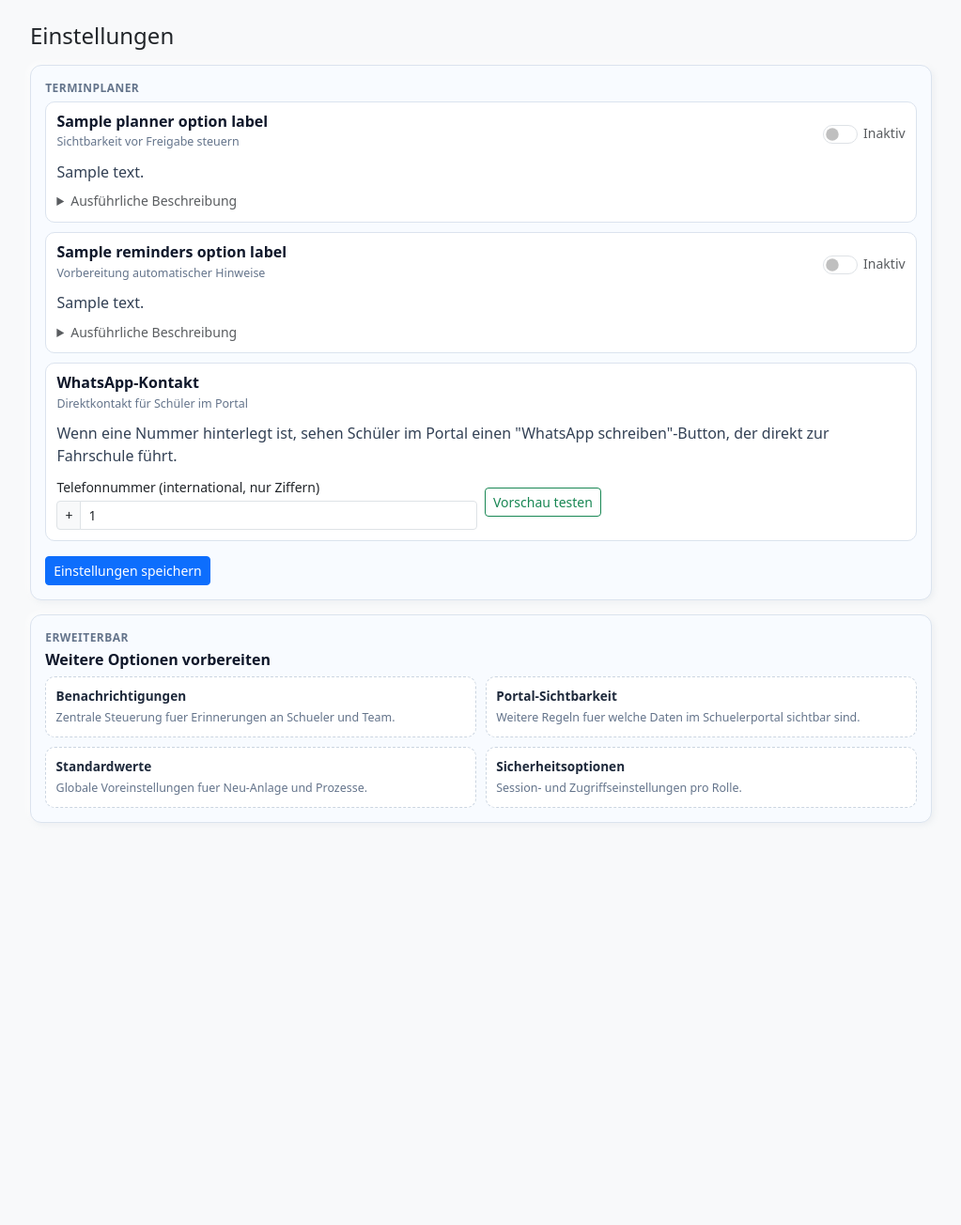
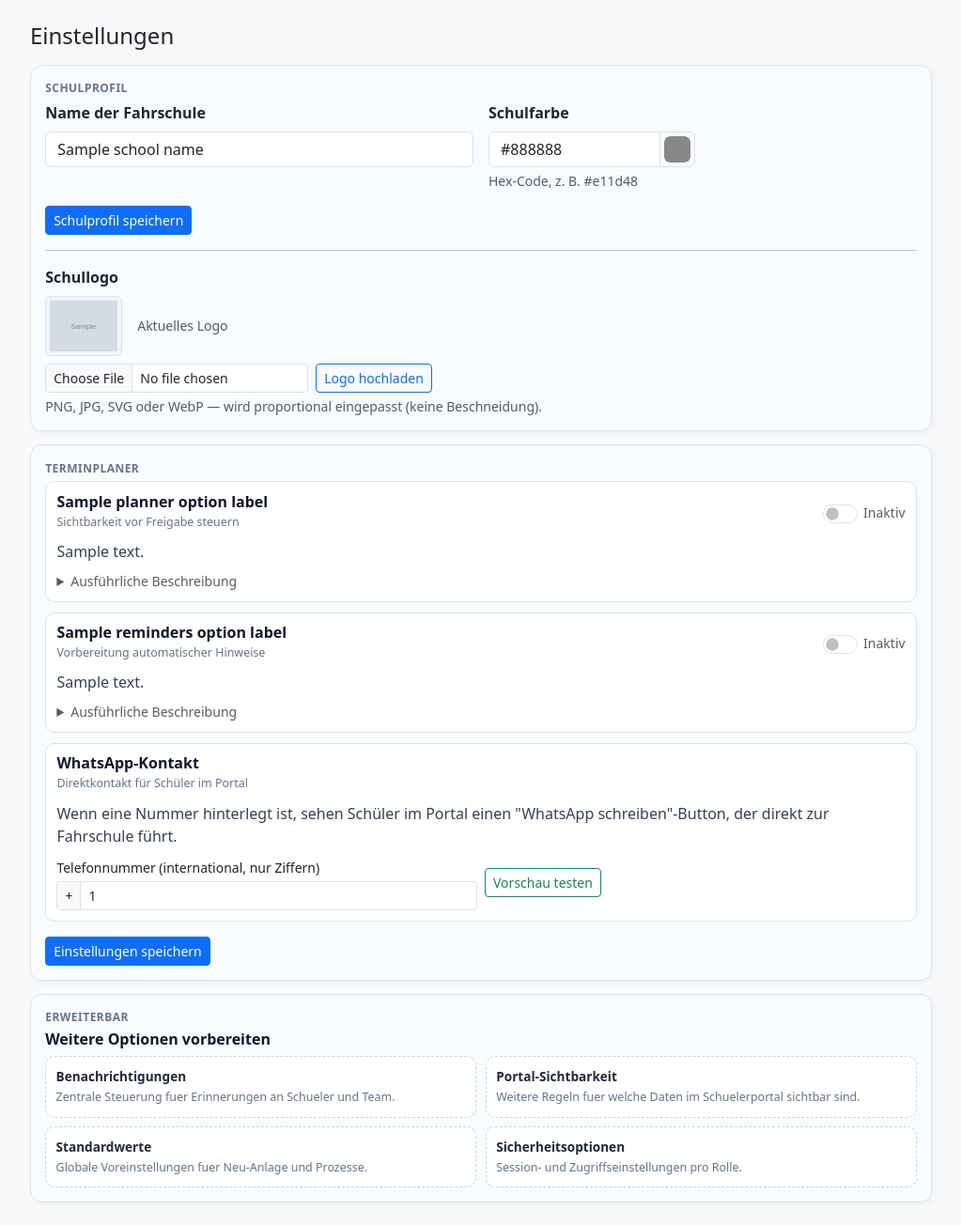
Before and after one commit to wd365de/FahrManager365, a FastAPI app: template app/templates/settings.html in a window 1280 px wide. Shown: the whole page at 94% size, without its empty margins (50-1073 px from the left). Before the commit the page ends 876 px from the top, so only its background shows below. Run offline with FastAPI, Linux system fonts and the light colour scheme; the template is opened without the code that fills it: most values are stand-ins (such as "Sample title", 1, 10 or a date in 2020); grey boxes marked "Sample" are stand-in pictures.

Commit message:
Add school logo upload, school name/color in settings, dynamic logo in sidebar

```diff
--- a/app/routes/theme_routes.py
+++ b/app/routes/theme_routes.py
@@ -6,7 +6,7 @@ from sqlalchemy.orm import Session
 
 from app.database import get_db
 from app.planner_settings import get_planner_setting_value
-from app.settings import SCHOOL_NAME, SCHOOL_PRIMARY_COLOR
+from app.settings import SCHOOL_LOGO_URL, SCHOOL_NAME, SCHOOL_PRIMARY_COLOR
 
 router = APIRouter()
 
@@ -45,7 +45,9 @@ def theme_css(db: Session = Depends(get_db)):
 
 @router.get("/api/school-settings")
 def school_settings_api(db: Session = Depends(get_db)):
+    logo_url = (get_planner_setting_value(db, SCHOOL_LOGO_URL) or "").strip()
     return {
         "name": (get_planner_setting_value(db, SCHOOL_NAME) or "Fahrschule").strip(),
         "color": _safe_color(get_planner_setting_value(db, SCHOOL_PRIMARY_COLOR), "#e11d48"),
+        "logo_url": logo_url if logo_url else None,
     }
--- a/app/settings.py
+++ b/app/settings.py
@@ -12,6 +12,7 @@ PLANNER_SETTING_AUTO_REMINDERS = "planner.auto_reminders"
 SCHOOL_WHATSAPP_NUMBER = "school.whatsapp_number"
 SCHOOL_NAME = "school.name"
 SCHOOL_PRIMARY_COLOR = "school.primary_color"
+SCHOOL_LOGO_URL = "school.logo_url"
 MASTER_DATA_APPOINTMENT_TYPES = "master_data.appointment_types"
 MASTER_DATA_CLASSES = "master_data.classes"
 MASTER_DATA_PRODUCTS = "master_data.products"
--- a/app/templates/base.html
+++ b/app/templates/base.html
@@ -14,7 +14,7 @@
 <header class="mobile-topbar d-lg-none">
     <div class="mobile-topbar-head">
         <a class="mobile-brand" href="{% if user.role == 'student' %}/portal{% else %}/dashboard{% endif %}">
-            <img src="/static/logo_fahrmanager360.png" alt="FahrManager 360" class="brand-logo-mobile">
+            <img id="mobile-logo-img" src="/static/logo_fahrmanager360.png" alt="FahrManager 360" class="brand-logo-mobile">
         </a>
         <div class="d-flex align-items-center gap-2">
             <span class="small text-muted">Hallo, {{ user.name.split(' ')[0] }}</span>
@@ -62,8 +62,9 @@
 
         <div class="app-sidebar-panel">
             <a class="app-brand" href="/dashboard">
-                <img src="/static/logo_fahrmanager360.png" alt="FahrManager 360" class="brand-logo-sidebar">
+                <img id="sidebar-logo-img" src="/static/logo_fahrmanager360.png" alt="FahrManager 360" class="brand-logo-sidebar">
             </a>
+            <div id="sidebar-school-name" class="sidebar-school-name"></div>
             <div class="sidebar-section-title">Navigation</div>
             <nav class="sidebar-nav">
                 {% if user.role == "admin" %}
@@ -191,13 +192,36 @@
 <script src="https://cdn.jsdelivr.net/npm/bootstrap@5.3.3/dist/js/bootstrap.bundle.min.js"></script>
 <script>
     fetch('/api/school-settings').then(function(r){ return r.json(); }).then(function(s){
-        var logo = document.getElementById('rail-logo-link');
-        if (logo && s.name) {
+        // Rail logo: initials or school logo image
+        var rail = document.getElementById('rail-logo-link');
+        if (rail && s.name) {
             var words = s.name.trim().split(/\s+/);
-            logo.textContent = words.length >= 2
+            var initials = words.length >= 2
                 ? (words[0][0] + words[1][0]).toUpperCase()
                 : s.name.substring(0, 2).toUpperCase();
-            logo.title = s.name;
+            if (s.logo_url) {
+                rail.innerHTML = '<img src="' + s.logo_url + '" alt="' + s.name + '" style="width:100%;height:100%;object-fit:contain;display:block;">';
+            } else {
+                rail.textContent = initials;
+            }
+            rail.title = s.name;
+        }
+        // Sidebar panel logo
+        var sidebarImg = document.getElementById('sidebar-logo-img');
+        if (sidebarImg && s.logo_url) {
+            sidebarImg.src = s.logo_url;
+            sidebarImg.alt = s.name || 'Schullogo';
+        }
+        // Sidebar school name
+        var nameEl = document.getElementById('sidebar-school-name');
+        if (nameEl && s.name) {
+            nameEl.textContent = s.name;
+        }
+        // Mobile logo
+        var mobileImg = document.getElementById('mobile-logo-img');
+        if (mobileImg && s.logo_url) {
+            mobileImg.src = s.logo_url;
+            mobileImg.alt = s.name || 'Schullogo';
         }
     }).catch(function(){});
 </script>
--- a/app/templates/settings.html
+++ b/app/templates/settings.html
@@ -117,11 +117,71 @@
 
 <h1 class="h4 mb-3">Einstellungen</h1>
 
+{% if saved %}
+<div class="alert alert-success alert-dismissible fade show mb-3" role="alert">
+    Einstellungen gespeichert.
+    <button type="button" class="btn-close" data-bs-dismiss="alert"></button>
+</div>
+{% endif %}
+
 <section class="settings-wrap">
+
+    {# ── Schulprofil ── #}
+    <article class="settings-card">
+        <div class="settings-card-body">
+            <p class="settings-kicker">Schulprofil</p>
+            <form method="post" action="/settings">
+                <div class="row g-3 mb-3">
+                    <div class="col-md-6">
+                        <label class="form-label fw-semibold">Name der Fahrschule</label>
+                        <input class="form-control" type="text" name="school_name"
+                               value="{{ school_name }}" placeholder="z. B. Fahrschule Mustermann">
+                    </div>
+                    <div class="col-md-3">
+                        <label class="form-label fw-semibold">Schulfarbe</label>
+                        <div class="input-group">
+                            <input class="form-control" type="text" name="school_color"
+                                   value="{{ school_color }}" placeholder="#e11d48" maxlength="7">
+                            <span class="input-group-text p-1">
+                                <input type="color" class="form-control form-control-color border-0 p-0"
+                                       style="width:28px;height:28px;cursor:pointer"
+                                       value="{{ school_color }}"
+                                       oninput="this.closest('.input-group').querySelector('[name=school_color]').value=this.value">
+                            </span>
+                        </div>
+                        <div class="form-text">Hex-Code, z. B. #e11d48</div>
+                    </div>
+                    <input type="hidden" name="show_locked_slots" value="">
+                    <input type="hidden" name="auto_reminders" value="">
+                    <input type="hidden" name="whatsapp_number" value="{{ whatsapp_number }}">
+                </div>
+                <button class="btn btn-primary btn-sm" type="submit">Schulprofil speichern</button>
+            </form>
+
+            <hr class="my-3">
+
+            <p class="fw-semibold mb-2">Schullogo</p>
+            {% if school_logo_url %}
+            <div class="mb-2 d-flex align-items-center gap-3">
+                <img src="{{ school_logo_url }}" alt="Schullogo"
+                     style="max-height:64px;max-width:180px;object-fit:contain;background:#f1f5f9;padding:4px;border-radius:6px;border:1px solid #dbe3ee;">
+                <span class="text-muted small">Aktuelles Logo</span>
+            </div>
+            {% endif %}
+            <form method="post" action="/settings/upload-logo" enctype="multipart/form-data" class="d-flex gap-2 align-items-center flex-wrap">
+                <input class="form-control form-control-sm" type="file" name="logo" accept="image/*" style="max-width:280px">
+                <button class="btn btn-outline-primary btn-sm" type="submit">Logo hochladen</button>
+            </form>
+            <div class="form-text mt-1">PNG, JPG, SVG oder WebP — wird proportional eingepasst (keine Beschneidung).</div>
+        </div>
+    </article>
+
     <article class="settings-card">
         <div class="settings-card-body">
             <p class="settings-kicker">Terminplaner</p>
             <form method="post" action="/settings">
+                <input type="hidden" name="school_name" value="{{ school_name }}">
+                <input type="hidden" name="school_color" value="{{ school_color }}">
                 <div class="settings-option">
                     <div class="settings-head">
                         <div>
```
Also changed, not shown: app/routes/admin_routes.py (+54 -3 lines), app/static/styles.css (+26 -6 lines).
